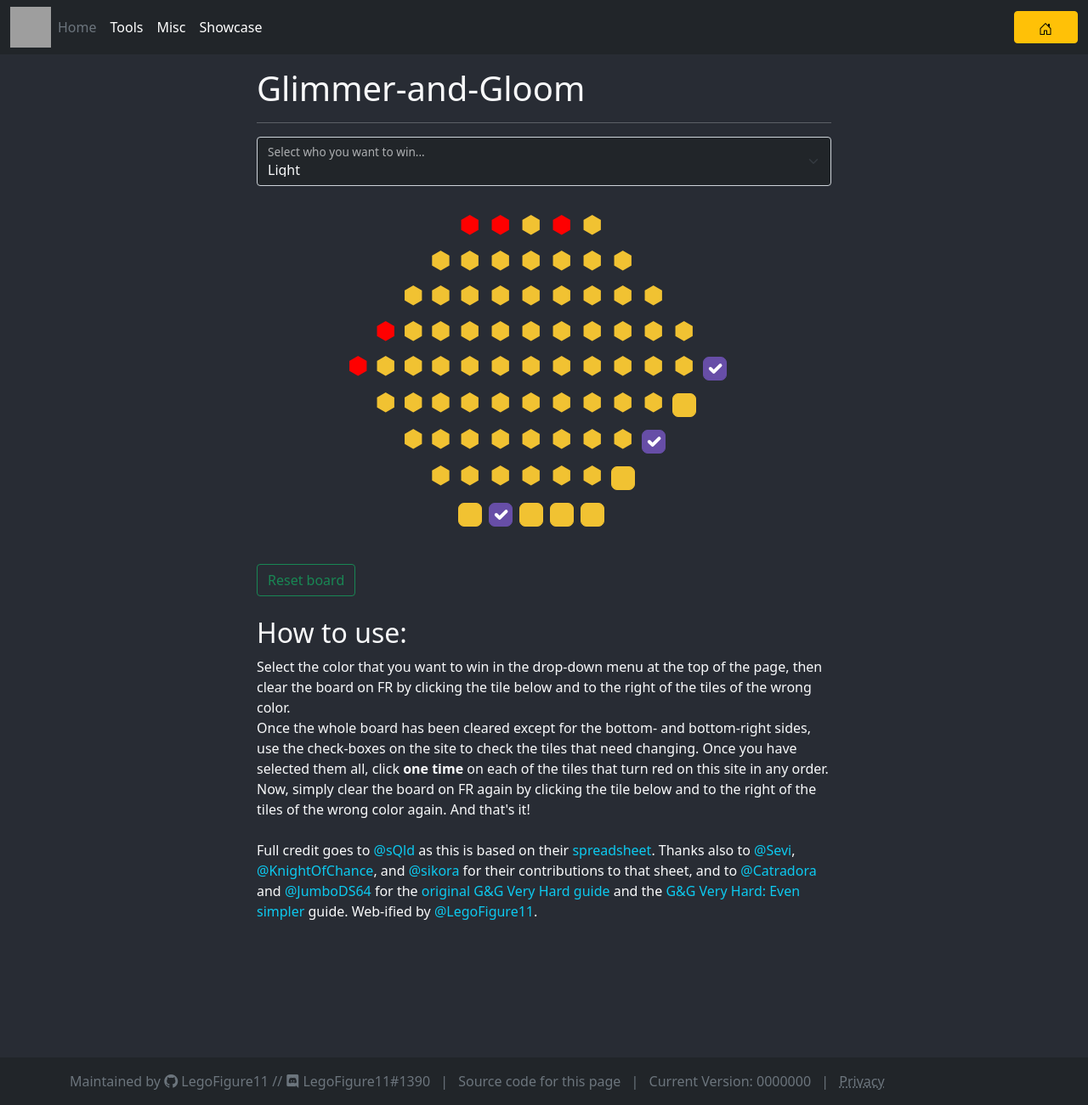
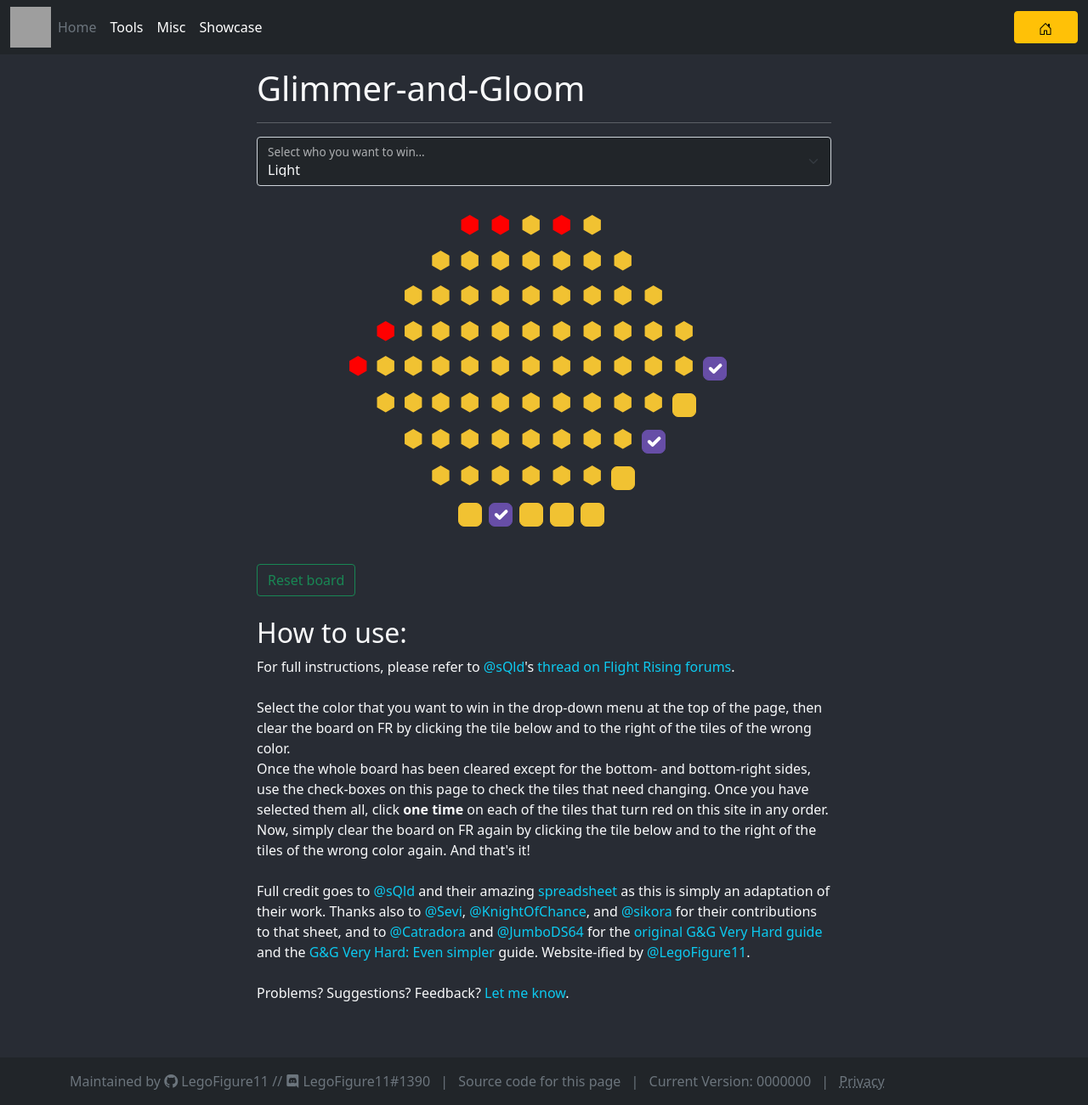
Before and after one commit to LegoFigure11/legofigure11.github.io, a Jekyll site: the page built from tools/glimmer-and-gloom/index.html, in a window 1280 px wide and 1301 px high. Shown: the whole window at 85% size. Built offline with Jekyll 4.4.1, drawn with Linux system fonts in a browser that asks for light colours; comment, search, counter and statistics services are not loaded; grey boxes are pictures that could not be loaded.

Commit message:
Don't run ads on G&G page also update credits, instructions, and add contact

```diff
--- a/tools/glimmer-and-gloom/index.html
+++ b/tools/glimmer-and-gloom/index.html
@@ -187,10 +187,15 @@ permalink: /tools/glimmer-and-gloom/
 <div>
   <h2>How to use:</h2>
   <div>
+    For full instructions, please refer to <a class="text-decoration-none text-info" href="http://www1.flightrising.com/clan-profile/186567">@sQld</a>'s <a class="text-info text-decoration-none"
+      href="https://www1.flightrising.com/forums/gde/2765443">thread on Flight Rising forums</a>.
+  </div>
+  <br />
+  <div>
     Select the color that you want to win in the drop-down menu at the top of the page, then clear the board on FR by clicking the tile below and to the right of the tiles of the wrong color.
   </div>
   <div>
-    Once the whole board has been cleared except for the bottom- and bottom-right sides, use the check-boxes on the site to check the tiles that need changing. Once you
+    Once the whole board has been cleared except for the bottom- and bottom-right sides, use the check-boxes on this page to check the tiles that need changing. Once you
     have selected them all, click <span class="fw-bold">one time</span> on each of the tiles that turn red on this site in any order.
   </div>
   <div>
@@ -198,13 +203,17 @@ permalink: /tools/glimmer-and-gloom/
   </div>
   <br />
   <div>
-    Full credit goes to <a class="text-decoration-none text-info" href="http://www1.flightrising.com/clan-profile/186567">@sQld</a> as this is based on their <a class="text-decoration-none text-info"
-      href="https://docs.google.com/spreadsheets/d/16pqDJcZfQE9UAkSdVWlcmR5zDUQdWFoFFkLTJGg3-p0/edit#gid=1444119290">spreadsheet</a>. Thanks also to <a class="text-decoration-none text-info"
+    Full credit goes to <a class="text-decoration-none text-info" href="http://www1.flightrising.com/clan-profile/186567">@sQld</a> and their amazing <a class="text-decoration-none text-info"
+      href="https://docs.google.com/spreadsheets/d/16pqDJcZfQE9UAkSdVWlcmR5zDUQdWFoFFkLTJGg3-p0/edit#gid=1444119290">spreadsheet</a> as this is simply an adaptation of their work. Thanks also to <a class="text-decoration-none text-info"
       href="http://www1.flightrising.com/clan-profile/11257">@Sevi</a>, <a class="text-decoration-none text-info" href="http://www1.flightrising.com/clan-profile/575482">@KnightOfChance</a>, and <a class="text-decoration-none text-info"
       href="http://www1.flightrising.com/clan-profile/462423">@sikora</a> for their contributions to that sheet, and to <a class="text-decoration-none text-info" href="http://www1.flightrising.com/clan-profile/362345">@Catradora</a> and <a
       class="text-decoration-none text-info" href="http://www1.flightrising.com/clan-profile/354302">@JumboDS64</a> for the <a class="text-decoration-none text-info" href="http://www1.flightrising.com/forums/gde/2486926">original G&G Very Hard
-      guide</a> and the <a class="text-decoration-none text-info" href="http://www1.flightrising.com/forums/gde/2753640">G&G Very Hard: Even simpler</a> guide. Web-ified by <a class="text-decoration-none text-info"
+      guide</a> and the <a class="text-decoration-none text-info" href="http://www1.flightrising.com/forums/gde/2753640">G&G Very Hard: Even simpler</a> guide. Website-ified by <a class="text-decoration-none text-info"
       href="http://www1.flightrising.com/clan-profile/549799">@LegoFigure11</a>.
+  </div>
+  <br />
+  <div>
+    Problems? Suggestions? Feedback? <a class="text-info text-decoration-none" href="https://www1.flightrising.com/msgs/new?to=LegoFigure11&subject=Glimmer%20%26%20Gloom%20Site">Let me know</a>.
   </div>
 </div>
 
```
Also changed, not shown: other parts of tools/glimmer-and-gloom/index.html (+1 -1 lines).
